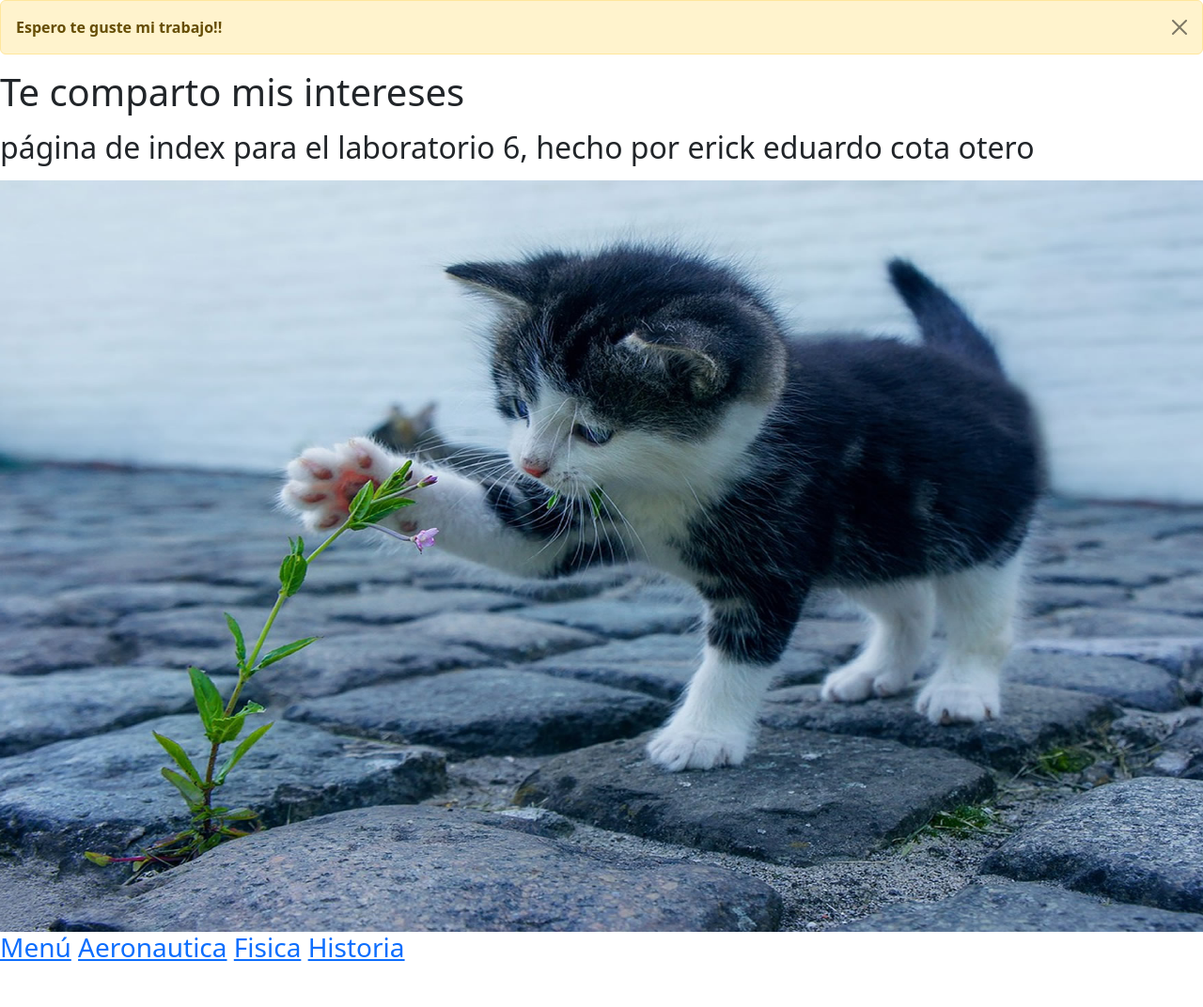
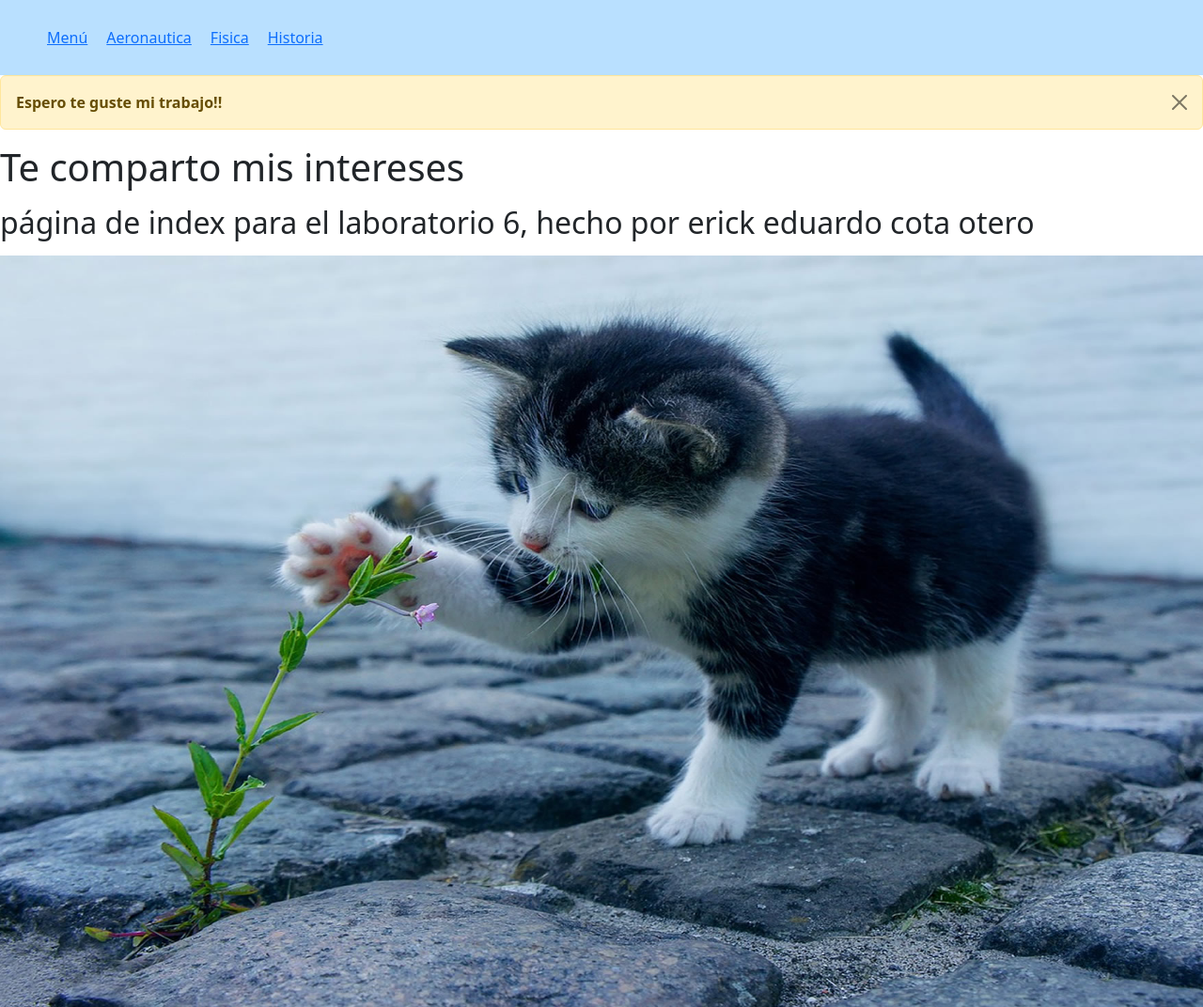
Before and after one commit to entity18326/Laboratorio-6, a plain HTML site: page index.html in a window 1280 px wide. Shown: the top 1072 px of the page at 94% size. Before the commit the page ends 1034 px from the top, so only its background shows below. Drawn offline with Linux system fonts and the light colour scheme.

Commit message:
Cambié de lugarel menu en el index y agregue CSS para darle algo de formato

```diff
--- a/CSS.css
+++ b/CSS.css
@@ -7,3 +7,31 @@ p {
 .imagen p {
   text-align: center;
 }
+
+header {
+  background-color: #b9e0ff;
+  height: 80px;
+  width: 100%;
+}
+
+.navbar {
+  display: flex;
+  justify-content: space-between;
+  align-items: center;
+  max-width: 1200px;
+  margin: 0 auto;
+  height: 100%;
+}
+
+.menu {
+  display: flex;
+  justify-content: center;
+  list-style: none;
+  padding: 0;
+  margin: 10px;
+  gap: 20px;
+}
+
+.menu li {
+  margin: 0 15px;
+}
--- a/index.html
+++ b/index.html
@@ -5,8 +5,19 @@
     <meta http-equiv="X-UA-Compatible" content="IE=edge">
     <meta name="viewport" content="width=device-width, initial-scale=1.0">
     <link rel="stylesheet" href="bootstrap.css">
+    <link rel="stylesheet" href="CSS.css">
 </head>
 <body>
+    <header>
+        <nav class="navbar">
+            <ul class="menu">
+                <a href="index.html">Menú</a>
+                <a href="pagina1.html">Aeronautica</a>
+                <a href="pagina2.html">Fisica</a>
+                <a href="pagina3.html">Historia</a>
+            </ul>
+        </nav>
+    </header>
     <div class="alert alert-warning alert-dismissible fade show" role="alert">
         <strong>Espero te guste mi trabajo!!</strong>
         <button type="button" class="btn-close" data-bs-dismiss="alert" aria-label="Close"></button>
@@ -16,12 +27,6 @@
 <div>
     <img src="imagenes/blog-como-cuidar-un-gatito-bebe.jpg" alt="" height="800px" width="1400px">
 </div>
-<h3>
-    <a href="index.html">Menú</a>
-    <a href="pagina1.html">Aeronautica</a>
-    <a href="pagina2.html">Fisica</a>
-    <a href="pagina3.html">Historia</a>
-</h3>
 <script src="bootstrap.bundle.js"></script>
 </body>
 </html>
```
Also changed, not shown: 1941422.txt (added).
